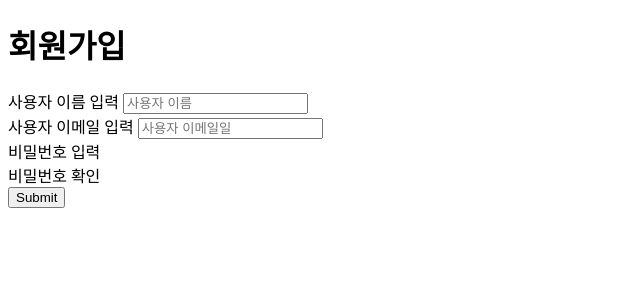
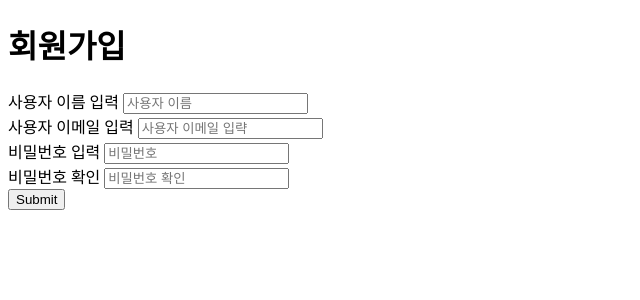
Before and after one commit to yoondj98/my-first-blog, a Django app: page /register/ in a window 1280 px wide. Shown: the top 300 px of the page, without its empty margins (0-640 px from the left). Run offline with Django 3.2, Linux system fonts and the light colour scheme.

Commit message:
회원가입 코드 다시 작성.

```diff
--- a/blog/templates/blog/register.html
+++ b/blog/templates/blog/register.html
@@ -29,16 +29,16 @@
 
                   <div class="form-group">
                     <label for="useremail">사용자 이메일 입력</label>
-                    <input type="email" class="form-control" id="useremail" name="useremail" placeholder="사용자 이메일일">
+                    <input type="email" class="form-control" id="useremail" name="useremail" placeholder="사용자 이메일 입략">
                  </div>
 
                   <div class="form-group">
                     <label for="password">비밀번호 입력</label>
-                    <input type="hidden" class="form-control" id="password" name="password" placeholder="비밀번호">
+                    <input type="text" class="form-control" id="password" name="password" placeholder="비밀번호">
                   </div>
                   <div class="form-group form-check">
                     <label for="re-password">비밀번호 확인</label>
-                    <input type="hidden" class="form-control" id="re-password" name="re-password" placeholder="비밀번호 확인">
+                    <input type="text" class="form-control" id="re-password" name="re-password" placeholder="비밀번호 확인">
                   </div>
                   <button type="submit" class="btn btn-primary">Submit</button>
                 </form>
```
